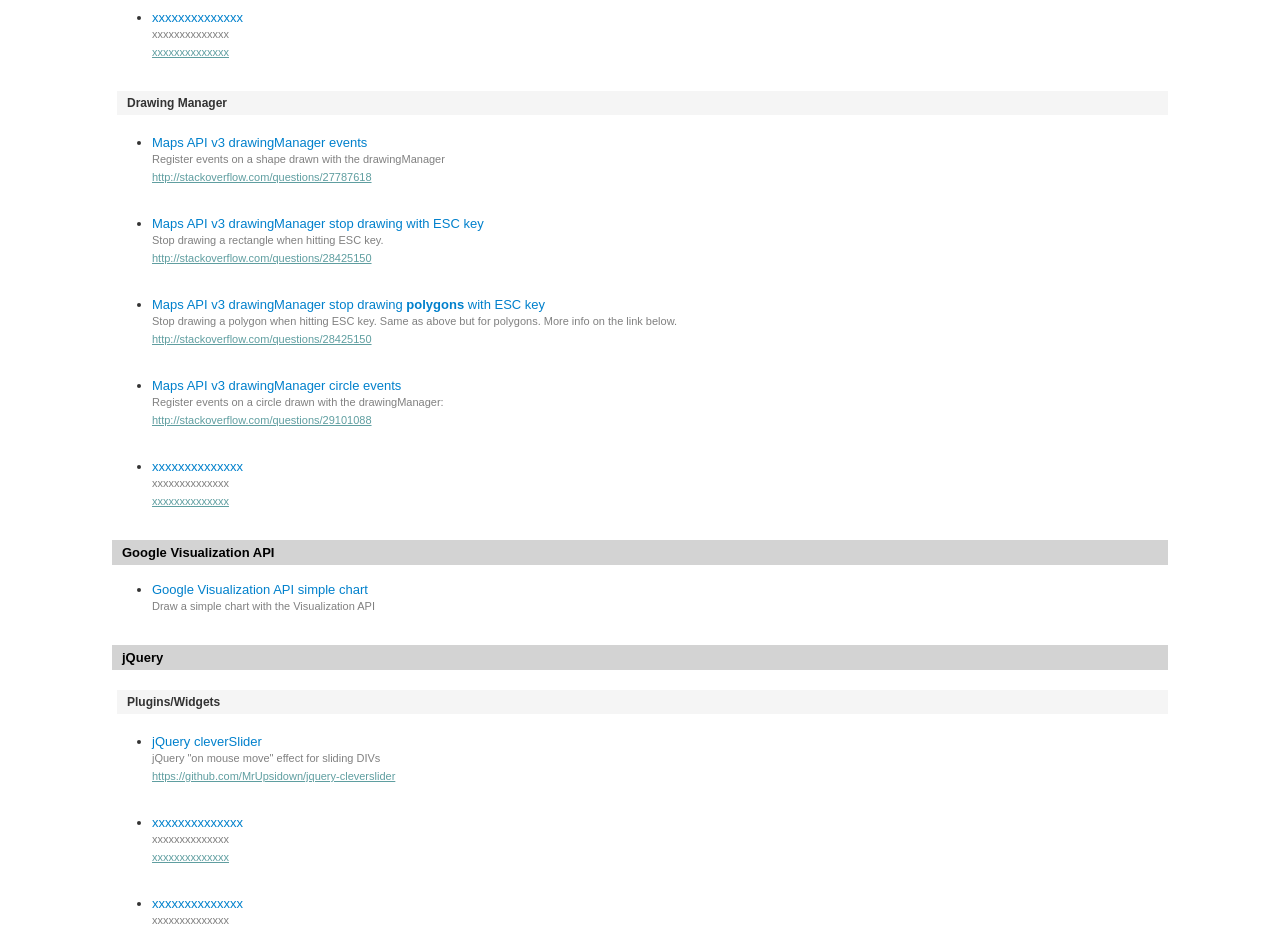
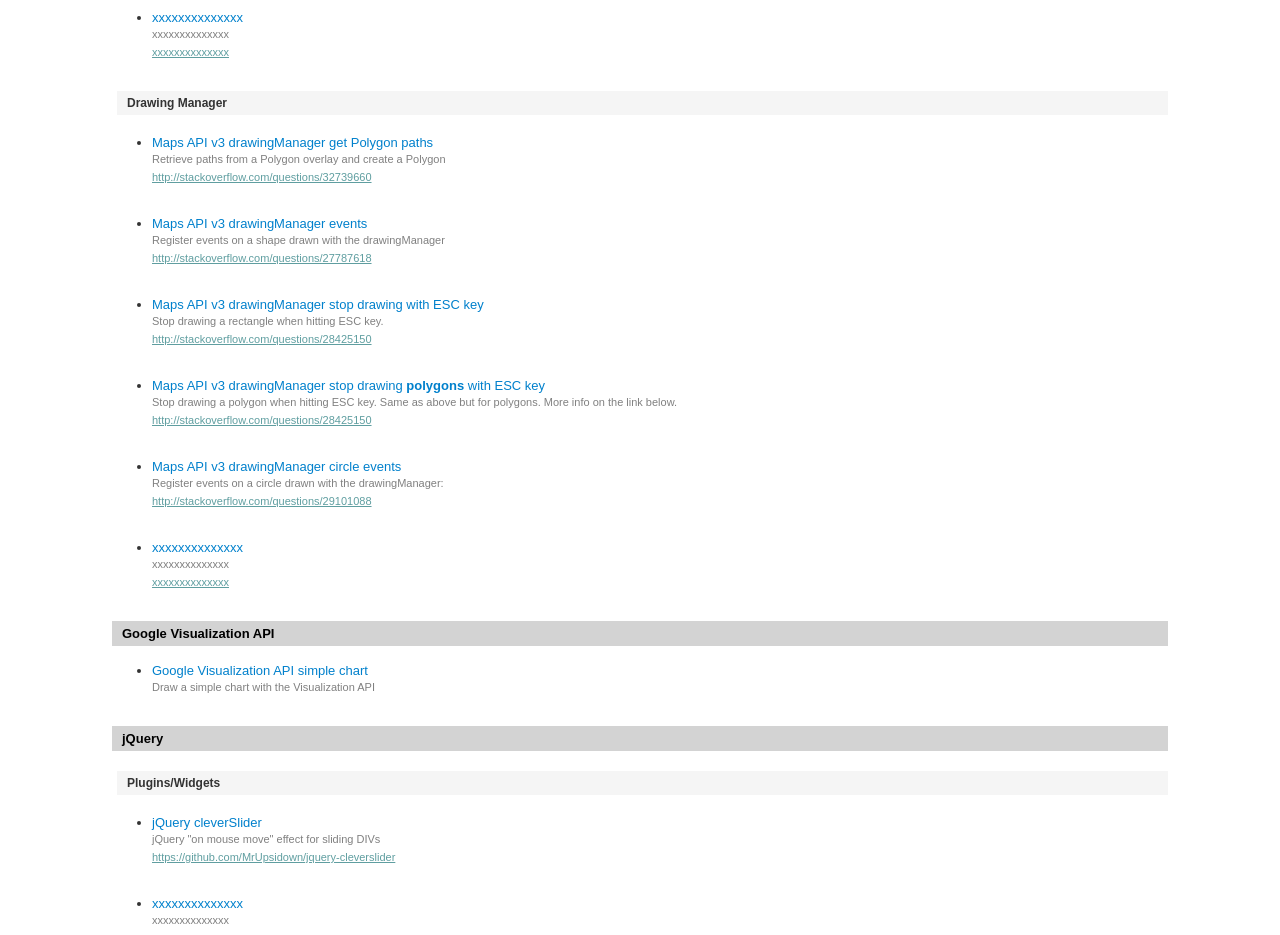
Before and after one commit to MrUpsidown/maps-api-v3, a plain HTML site: page index.html in a window 1280 px wide. Shown: the part 5340-6275 px from the top of the page. Drawn offline with nearby package versions, Linux system fonts and the light colour scheme.

Commit message:
Update index.html
Add Polygon overlay get paths from drawingManager

```diff
--- a/index.html
+++ b/index.html
@@ -436,6 +436,11 @@
         <h5>Drawing Manager</h5>
         <ul>
             <li>
+                <a href="http://jsfiddle.net/upsidown/2um0zxct/" target="_blank" >Maps API v3 drawingManager get Polygon paths</a><br />
+                <small>Retrieve paths from a Polygon overlay and create a Polygon</small><br />
+                <small><a href="http://stackoverflow.com/questions/32739660" target="_blank">http://stackoverflow.com/questions/32739660</a></small>
+            </li>
+            <li>
                 <a href="http://jsfiddle.net/upsidown/w3r0bo1e/" target="_blank" >Maps API v3 drawingManager events</a><br />
                 <small>Register events on a shape drawn with the drawingManager</small><br />
                 <small><a href="http://stackoverflow.com/questions/27787618" target="_blank">http://stackoverflow.com/questions/27787618</a></small>
```
